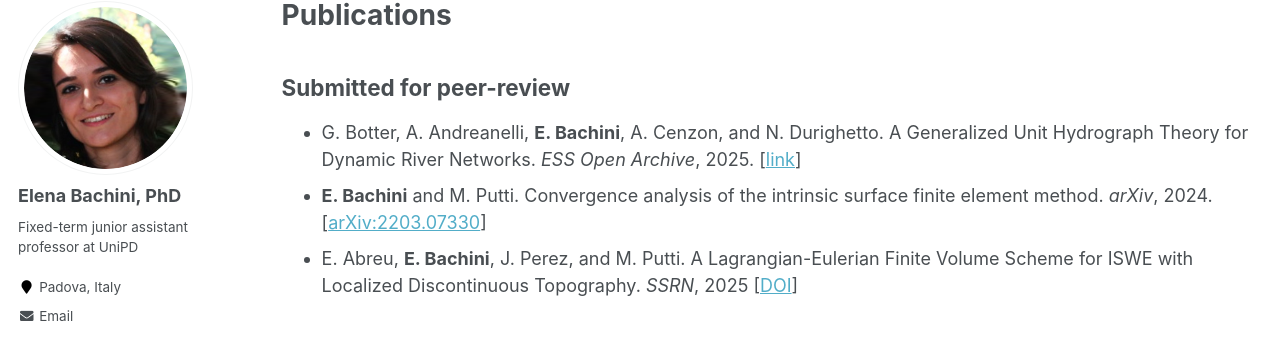
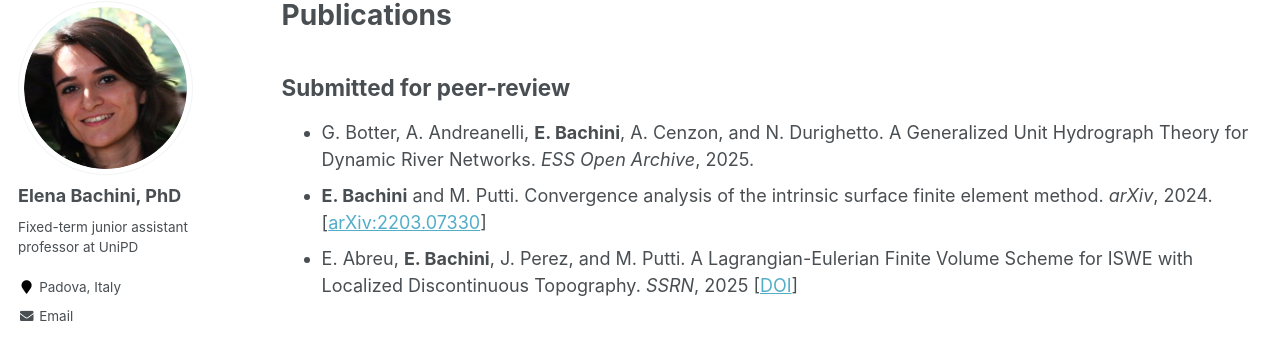
Before and after one commit to elenabachini/elenabachini.github.io, a Jekyll site: the page built from _pages/publications.md, in a window 1280 px wide and 900 px high. Shown: the part 117-456 px from the top of the window. Built offline with Jekyll 4.4.1, drawn with Linux system fonts in a browser that asks for light colours; some web fonts are replaced.

```diff
--- a/_pages/publications.md
+++ b/_pages/publications.md
@@ -43,7 +43,7 @@ approximation within a geometrically intrinsic framework. <em>In preparation</em
 ## Submitted for peer-review
 <ul>
 <li>
-G. Botter, A. Andreanelli, <b>E. Bachini</b>, A. Cenzon, and N. Durighetto. A Generalized Unit Hydrograph Theory for Dynamic River Networks. <em>ESS Open Archive</em>, 2025. [<a href="https://essopenarchive.org/users/548509/articles/1381239-a-generalized-unit-hydrograph-theory-for-dynamic-river-networks#" target="_blank">link</a>]
+G. Botter, A. Andreanelli, <b>E. Bachini</b>, A. Cenzon, and N. Durighetto. A Generalized Unit Hydrograph Theory for Dynamic River Networks. <em>ESS Open Archive</em>, 2025.
 </li>
 <li>
 <b>E. Bachini</b> and M. Putti. Convergence analysis of the intrinsic surface finite element method. <em>arXiv</em>, 2024. [<a href="https://arxiv.org/abs/2203.07330" target="_blank">arXiv:2203.07330</a>]
```
